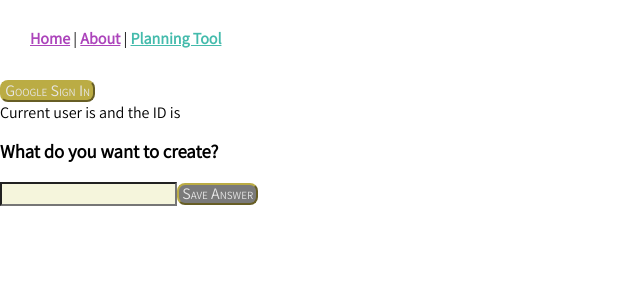
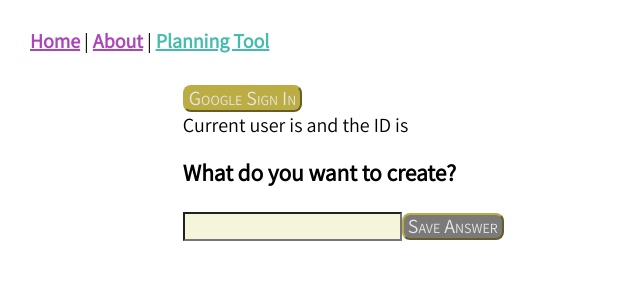
Before and after one commit to rhingstrumjr/evolving-coder, a Vue app: page /planning-tool in a window 1280 px wide. Shown: the top 300 px of the page, without its empty margins (0-640 px from the left). Built offline with nearby package versions, Linux system fonts and the light colour scheme.

Commit message:
Bug: Moving parent to wrong location

```diff
--- a/src/App.vue
+++ b/src/App.vue
@@ -1,7 +1,7 @@
 <template>
-  <div id="app">
-    <SiteNavBar />
-    <router-view />
+  <div id="app" class="ec-grid-hcf">
+    <SiteNavBar class="ec-header" />
+    <router-view class="ec-content" />
   </div>
 </template>
 
--- /dev/null
+++ b/src/assets/css/layout.css
@@ -0,0 +1,21 @@
+.ec-grid-hcf {
+    display: grid;
+    grid-template-columns: 1fr 5fr 1fr;
+    grid-template-rows: 1fr 4fr 2fr;
+    grid-template-areas:
+        "header header header"
+        "leftSidebar content rightSidebar"
+        "footer footer footer";
+}
+
+.ec-header {
+    grid-area: header;
+}
+
+.ec-content {
+    grid-area: content;
+}
+
+.ec-footer {
+    grid-area: footer;
+}
--- a/src/assets/css/styles.css
+++ b/src/assets/css/styles.css
@@ -1,10 +1,11 @@
 @import "../../../node_modules/normalize.css/normalize.css";
 @import url('https://fonts.googleapis.com/css?family=Assistant&display=swap');
 @import "./colors.css";
+@import "./layout.css";
 
 html {
     font-family: 'Assistant', sans-serif;
-    font-size: 16px;
+    font-size: 20px;
 }
 /* Button layout for Evolving Coder */
 
@@ -18,6 +19,7 @@ button {
     margin: .1em 0;
     color: rgb(230, 230, 230);
     font-variant: small-caps;
+    transition: color .85s;
 }
 
 button:hover {
@@ -27,7 +29,8 @@ button:hover {
 
 button:active {
     border-style: ridge;
-    background-color: #44BBAC;
+    background-color: var(--ec-active-color);
+    color: var(--ec-attention-color);
 }
 
 *:focus {
--- a/src/components/planning-tool/PlanningToolAnswers.vue
+++ b/src/components/planning-tool/PlanningToolAnswers.vue
@@ -1,7 +1,12 @@
 <template>
   <div>
     <div :style="indent" :class="{ path: ancestors.includes(keyToUse) }">
-      <span v-if="answers[keyToUse].children" @click="toggleChildren">
+      <span
+        v-if="
+          answers[keyToUse].children && answers[keyToUse].children.length > 0
+        "
+        @click="toggleChildren"
+      >
         <font-awesome-icon v-if="showChildren" icon="minus-square" />
         <font-awesome-icon v-if="!showChildren" icon="plus-square" />
       </span>
--- a/src/components/planning-tool/PlanningToolDeleteAnswer.vue
+++ b/src/components/planning-tool/PlanningToolDeleteAnswer.vue
@@ -1,7 +1,5 @@
 <template>
-  <div>
-    <font-awesome-icon icon="trash-alt" @click="deleteAnswer(keyToDelete)" />
-  </div>
+  <font-awesome-icon icon="trash-alt" @click="deleteAnswer(keyToDelete)" />
 </template>
 
 <script>
--- a/src/store/index.js
+++ b/src/store/index.js
@@ -54,18 +54,18 @@ const store = new Vuex.Store({
     },
     deleteAnswer(state, key) {
       let parent = state.answers[key].parent;
-      state.parentKey = parent;
       let index = state.answers[parent].children.indexOf(key);
       state.answers[parent].children.splice(index, 1);
       let keysToDelete = [];
       keysToDelete.push(key);
-      console.log(keysToDelete);
       keysToDelete.forEach(element => {
         if (state.answers[element].children) {
           keysToDelete = [...keysToDelete, ...state.answers[element].children];
-          console.log(keysToDelete);
         }
       });
+      if (keysToDelete.indexOf(state.parentKey) > -1) {
+        state.parentKey = parent;
+      }
       keysToDelete.reverse().forEach(victim => {
         Vue.delete(state.answers, victim);
       });
```
